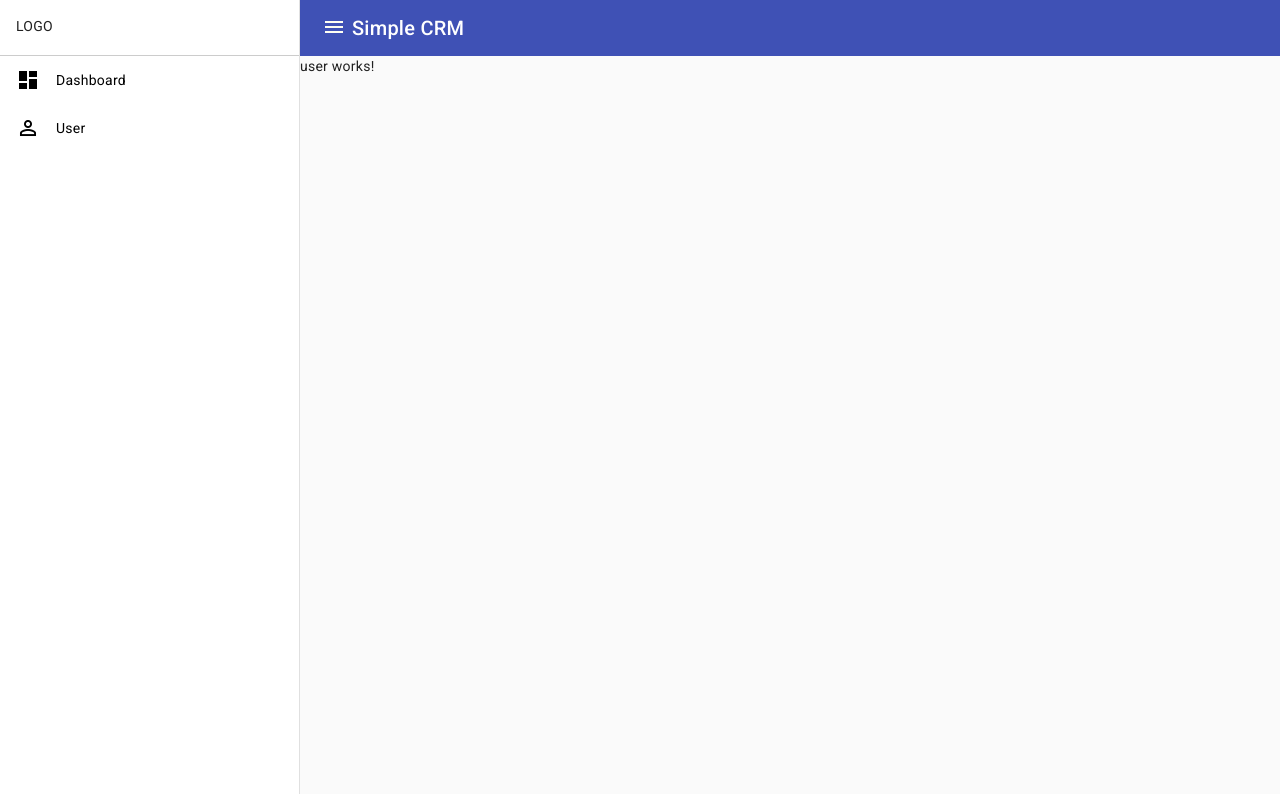
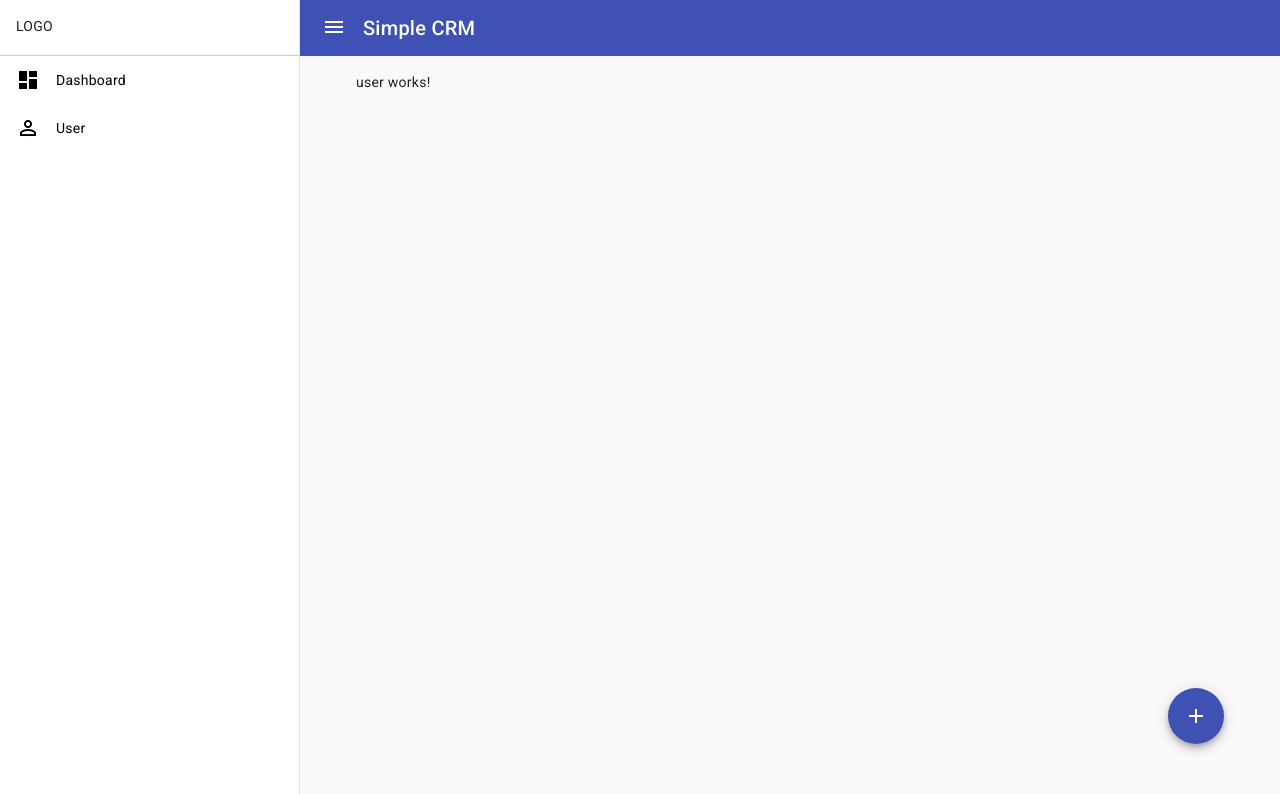
Before and after one commit to be-v-fr/simple-crm, an Angular app: page /user in a window 1280 px wide. Shown: the top 794 px of the page. Built offline with nearby package versions, Linux system fonts and the light colour scheme.

Commit message:
added add user btn

```diff
--- a/src/app/app.component.html
+++ b/src/app/app.component.html
@@ -15,7 +15,7 @@
 
   <div class="main-content">
     <mat-toolbar color="primary">
-      <mat-toolbar-row>
+      <mat-toolbar-row class="header-toolbar">
         <button type="button" mat-button (click)="drawer.toggle()">
           <mat-icon class="white">menu</mat-icon>
         </button>
@@ -23,7 +23,9 @@
       </mat-toolbar-row>
     </mat-toolbar>
 
-    <router-outlet />
+    <div class="router-container">
+      <router-outlet />
+    </div>
 
   </div>
 
--- a/src/app/app.component.scss
+++ b/src/app/app.component.scss
@@ -1,6 +1,5 @@
 .mat-drawer-container {
     height: 100dvh;
-    height: 100vh;
     .sidenav {
         width: 300px;
         .logo-container {
@@ -34,3 +33,18 @@
     height: 56px;
     min-height: 56px;
 }
+
+.main-content {
+    height: 100dvh;
+    display: flex;
+    flex-direction: column;
+    .header-toolbar {
+        display: flex;
+        gap: 11px;
+    }
+    .router-container {
+        flex: 1;
+        width: 100%;
+        padding: 16px 56px;
+    }
+}
--- a/src/app/user/user.component.html
+++ b/src/app/user/user.component.html
@@ -1 +1,4 @@
 <p>user works!</p>
+<button mat-fab matTooltip="Add user" matTooltipPosition="above" color="primary" class="add-user-btn">
+    <mat-icon>add</mat-icon>
+</button>
--- a/src/app/user/user.component.scss
+++ b/src/app/user/user.component.scss
@@ -0,0 +1,5 @@
+.add-user-btn {
+    position: absolute;
+    right: 56px;
+    bottom: 56px;
+}
--- a/src/app/user/user.component.ts
+++ b/src/app/user/user.component.ts
@@ -1,9 +1,13 @@
 import { Component } from '@angular/core';
+
+import {MatButtonModule} from '@angular/material/button';
+import {MatIconModule} from '@angular/material/icon';
+import {MatTooltipModule} from '@angular/material/tooltip';
 
 @Component({
   selector: 'app-user',
   standalone: true,
-  imports: [],
+  imports: [MatButtonModule, MatIconModule, MatTooltipModule],
   templateUrl: './user.component.html',
   styleUrl: './user.component.scss'
 })
```
